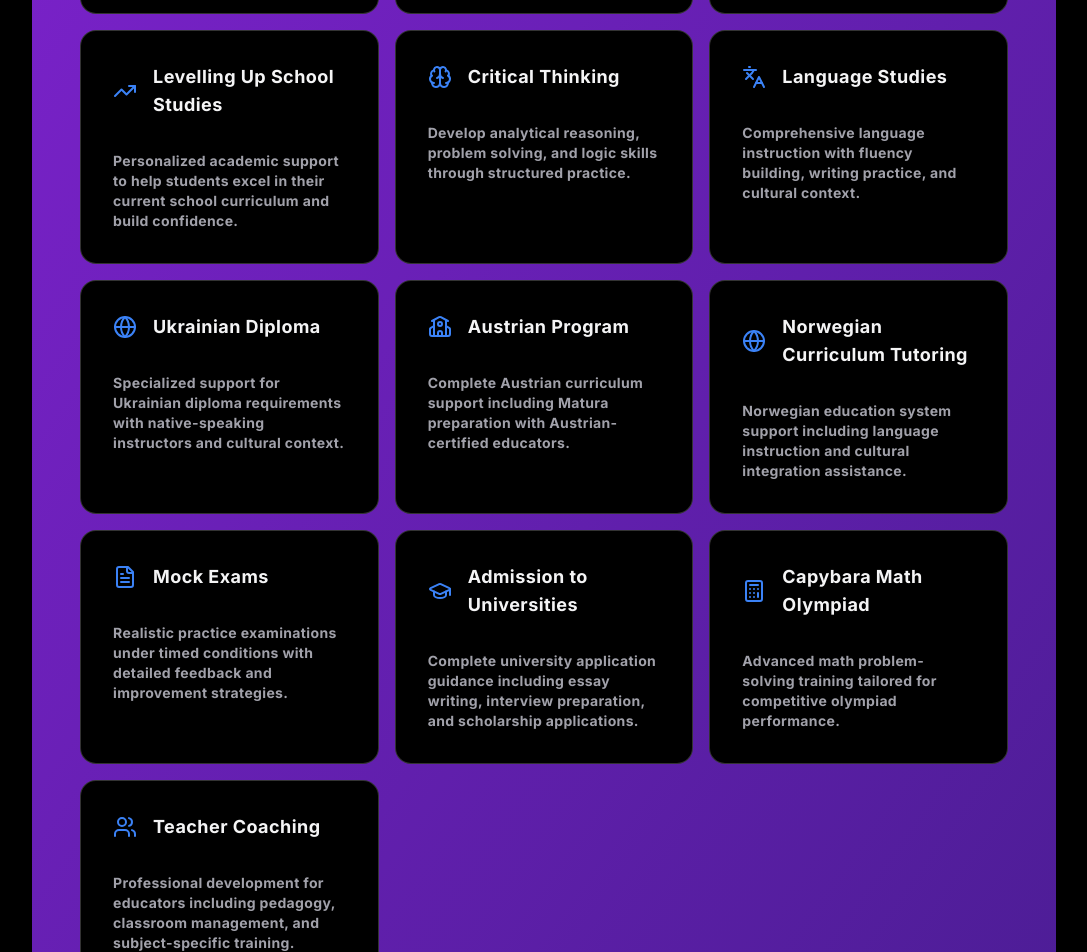
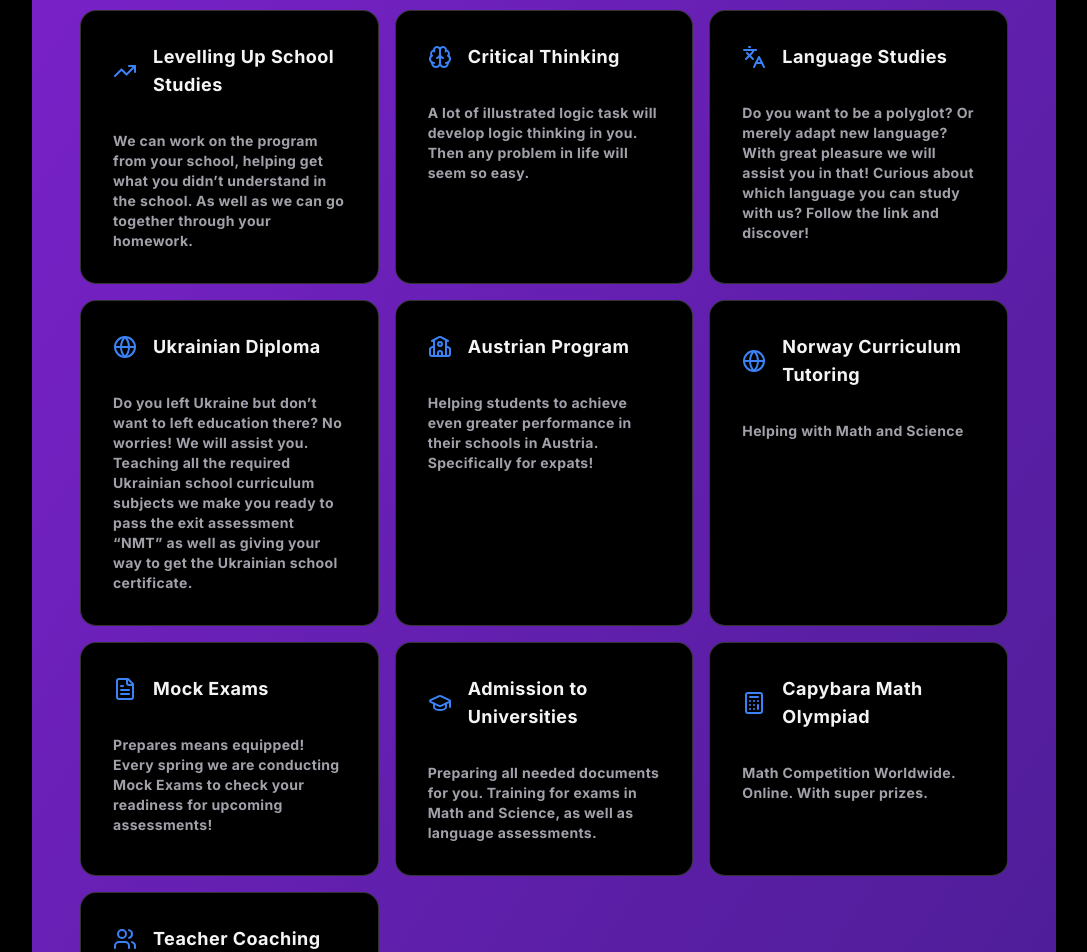
Before and after one commit to JaskinsAndy/Miltonito, a Next.js app: page /courses in a window 1280 px wide. Shown: the part 900-1852 px from the top of the page, without its empty margins (96-1183 px from the left). Built offline with nearby package versions, Linux system fonts and the light colour scheme.

Commit message:
Update course descriptions

```diff
--- a/app/courses/page.tsx
+++ b/app/courses/page.tsx
@@ -36,67 +36,67 @@ export default function CoursesPage() {
     },
     {
       title: "Preparation for Exams",
-      description: "Intensive exam preparation courses designed to maximize performance in standardized tests and entrance examinations.",
+      description: "We can help you to get prepared for your exams in IB DIPLOMA, IGSCE and A-Level programs, as well as PSAT, SAT and GMAT.",
       link: "#exam-prep",
       icon: <Target className="w-6 h-6" />
     },
     {
       title: "Levelling Up School Studies",
-      description: "Personalized academic support to help students excel in their current school curriculum and build confidence.",
+      description: "We can work on the program from your school, helping get what you didn’t understand in the school. As well as we can go together through your homework.",
       link: "#academic-support",
       icon: <TrendingUp className="w-6 h-6" />
     },
     {
       title: "Critical Thinking",
-      description: "Develop analytical reasoning, problem solving, and logic skills through structured practice.",
+      description: "A lot of illustrated logic task will develop logic thinking in you. Then any problem in life will seem so easy.",
       link: "#critical-thinking",
       icon: <Brain className="w-6 h-6" />
     },
     {
       title: "Language Studies",
-      description: "Comprehensive language instruction with fluency building, writing practice, and cultural context.",
+      description: "Do you want to be a polyglot? Or merely adapt new language? With great pleasure we will assist you in that! Curious about which language you can study with us? Follow the link and discover!",
       link: "#language-studies",
       icon: <Languages className="w-6 h-6" />
     },
     {
       title: "Ukrainian Diploma",
-      description: "Specialized support for Ukrainian diploma requirements with native-speaking instructors and cultural context.",
+      description: "Do you left Ukraine but don’t want to left education there? No worries! We will assist you. Teaching all the required Ukrainian school curriculum subjects we make you ready to pass the exit assessment “NMT” as well as giving your way to get the Ukrainian school certificate.",
       link: "#ukrainian-diploma",
       icon: <Globe className="w-6 h-6" />
     },
     {
       title: "Austrian Program",
-      description: "Complete Austrian curriculum support including Matura preparation with Austrian-certified educators.",
+      description: "Helping students to achieve even greater performance in their schools in Austria. Specifically for expats!",
       link: "#austrian-program",
       icon: <School className="w-6 h-6" />
     },
     {
-      title: "Norwegian Curriculum Tutoring",
-      description: "Norwegian education system support including language instruction and cultural integration assistance.",
-      link: "#norwegian-curriculum",
+      title: "Norway Curriculum Tutoring",
+      description: "Helping with Math and Science",
+      link: "#norway-curriculum",
       icon: <Globe className="w-6 h-6" />
     },
     {
       title: "Mock Exams",
-      description: "Realistic practice examinations under timed conditions with detailed feedback and improvement strategies.",
+      description: "Prepares means equipped! Every spring we are conducting Mock Exams to check your readiness for upcoming assessments!",
       link: "#mock-exams",
       icon: <FileText className="w-6 h-6" />
     },
     {
       title: "Admission to Universities",
-      description: "Complete university application guidance including essay writing, interview preparation, and scholarship applications.",
+      description: "Preparing all needed documents for you. Training for exams in Math and Science, as well as language assessments.",
       link: "#admission-to-universities",
       icon: <GraduationCap className="w-6 h-6" />
     },
     {
       title: "Capybara Math Olympiad",
-      description: "Advanced math problem-solving training tailored for competitive olympiad performance.",
+      description: "Math Competition Worldwide. Online. With super prizes.",
       link: "#capybara-math-olympiad",
       icon: <Calculator className="w-6 h-6" />
     },
     {
       title: "Teacher Coaching",
-      description: "Professional development for educators including pedagogy, classroom management, and subject-specific training.",
+      description: "Individual and grouped sessions with aim to reveal your hidden abilities and potential!",
       link: "#teacher-coaching",
       icon: <Users className="w-6 h-6" />
     }
```
